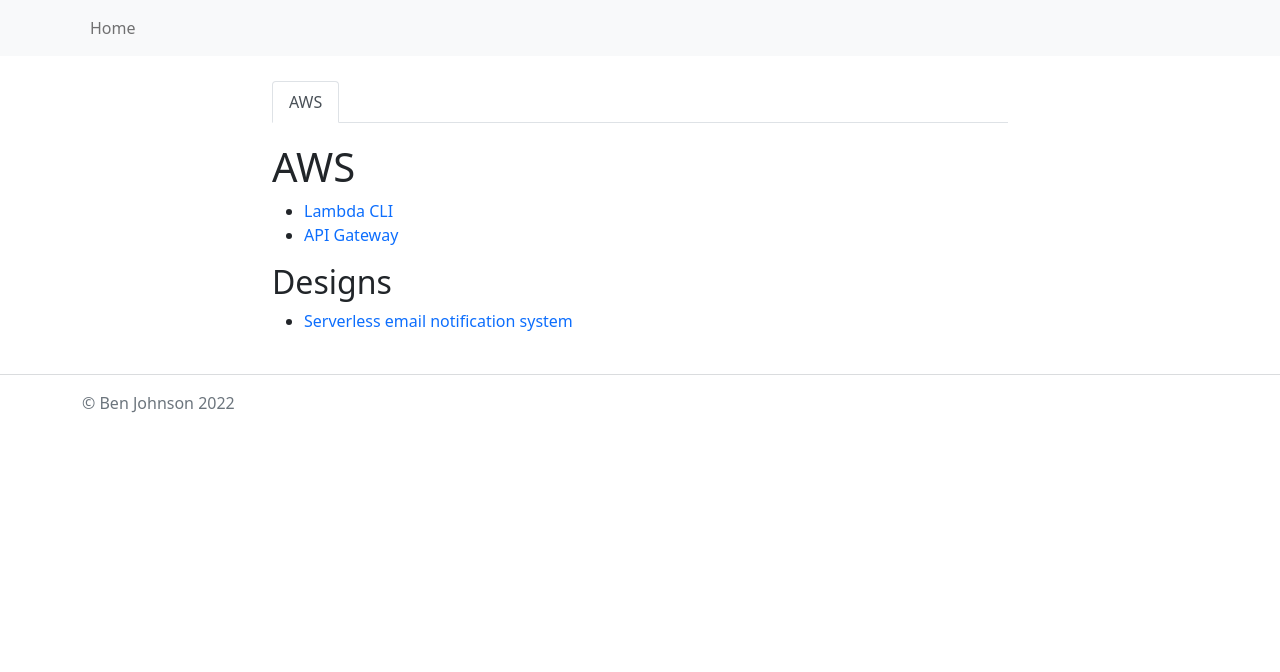
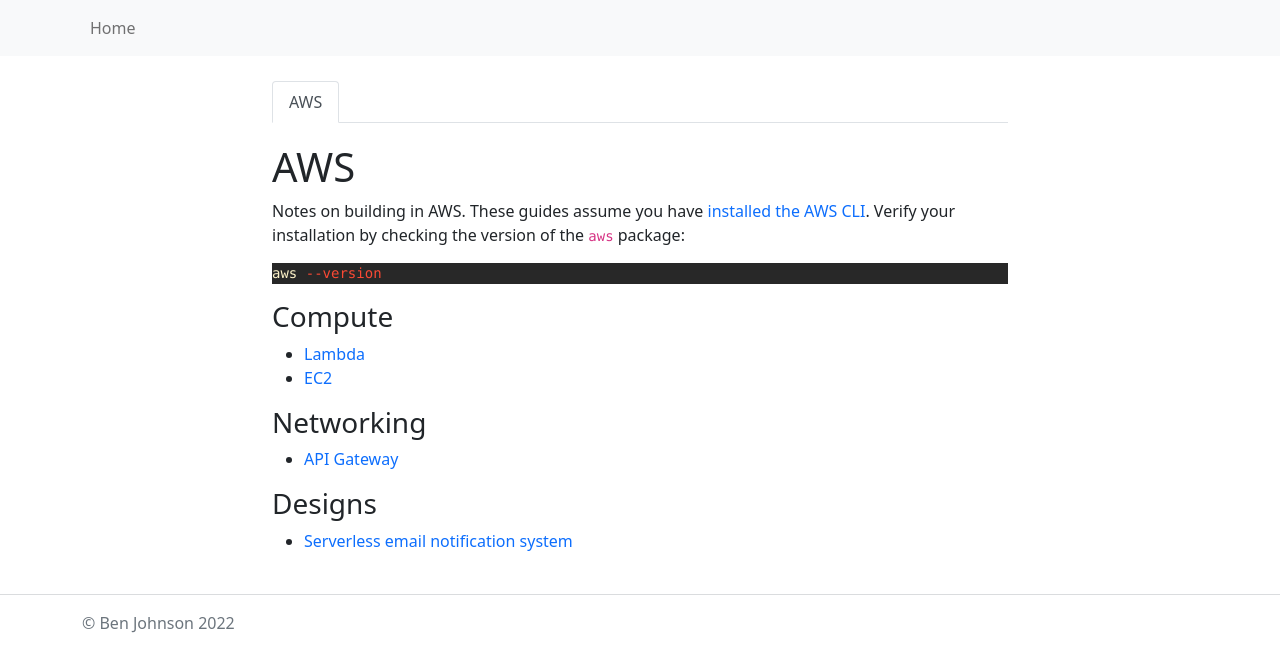
Before and after one commit to bdjohnson529/codechalet.com, a Jekyll site: the page built from _docs/aws/index.md, in a window 1280 px wide. Shown: the top 672 px of the page. Built offline with Jekyll 4.4.1, drawn with Linux system fonts in a browser that asks for light colours; nearby versions of some CDN libraries.

Commit message:
chore : rearrange aws docs

````diff
--- a/_docs/aws/index.md
+++ b/_docs/aws/index.md
@@ -6,12 +6,16 @@
 topic_path: /docs/aws/index.html
 image: aws
 ---
+Notes on building in AWS. These guides assume you have [installed the AWS CLI](https://docs.aws.amazon.com/cli/latest/userguide/getting-started-install.html). Verify your installation by checking the version of the `aws` package:
+```bash
+aws --version
+```
 
-
+### Compute
 <ul>
 {% assign pages = site.docs | sort: 'order' %}
 {%- for page in pages -%}
-  {% if page.path contains "aws/cli" %}
+  {% if page.path contains "aws/compute" %}
     <li>
       <a href="{{ page.url | relative_url }}">
         {{ page.title | escape }}
@@ -21,7 +25,21 @@
 {%- endfor -%}
 </ul>
 
-## Designs
+### Networking
+<ul>
+{% assign pages = site.docs | sort: 'order' %}
+{%- for page in pages -%}
+  {% if page.path contains "aws/networking" %}
+    <li>
+      <a href="{{ page.url | relative_url }}">
+        {{ page.title | escape }}
+      </a>
+    </li>
+  {% endif %}
+{%- endfor -%}
+</ul>
+
+### Designs
 
 <ul>
 {% assign pages = site.docs | sort: 'order' %}
````
Also changed, not shown: _docs/aws/compute/ec2.md (added, +16 -0 lines), _docs/aws/compute/lambda.md (renamed from _docs/aws/cli/lambda.md, +3 -3 lines), _docs/aws/networking/api-gateway.md (renamed from _docs/aws/cli/api-gateway.md).
